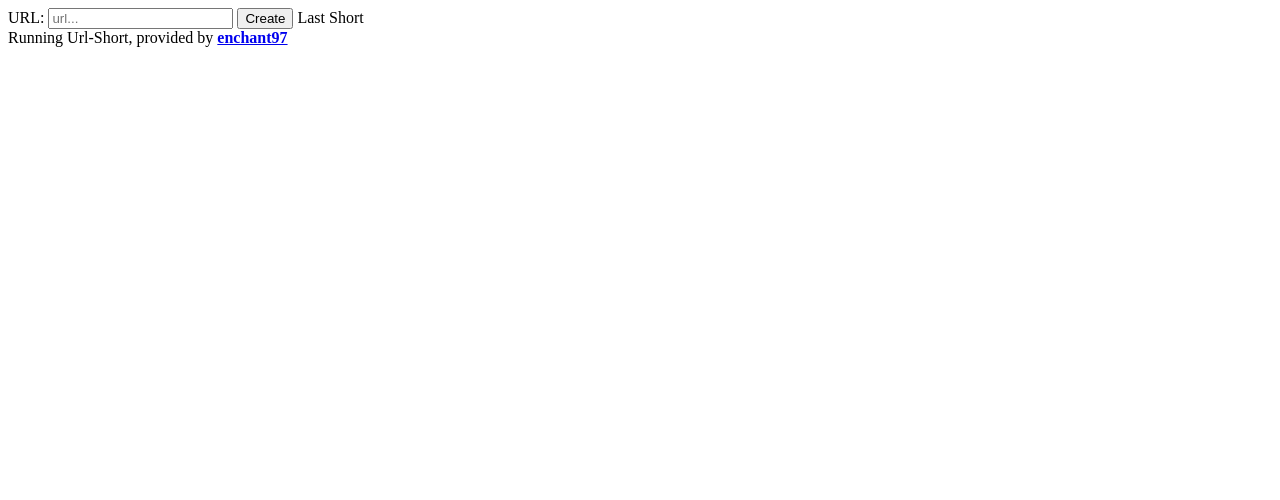
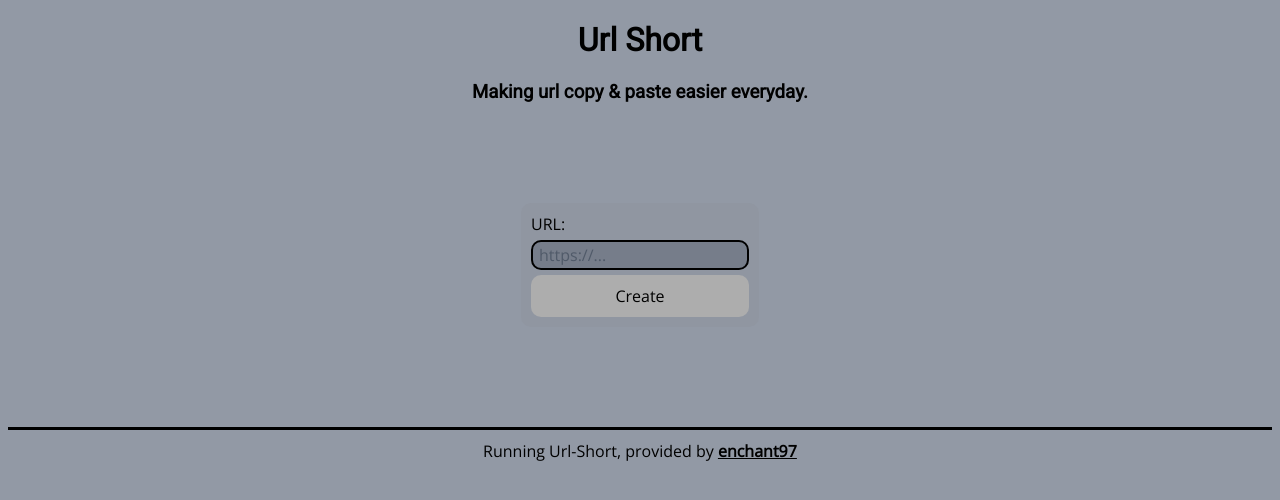
Before and after one commit to enchant97/url-shortener, a Python web app: template url_short/templates/create.html in a window 1280 px wide. Shown: the top 500 px of the page. Run offline with Jinja, Linux system fonts and the light colour scheme; the template is opened without the code that fills it, so the values that code supplies are empty.

Commit message:
add styles

```diff
--- /dev/null
+++ b/url_short/static/style.css
@@ -0,0 +1,81 @@
+:root {
+    --font-dark: black;
+    --font-placeholder: #505a69;
+    --bg-bnt: #adadad;
+    --bg-body: #9299a5;
+    --bg-body2: #9096a1;
+    --bg-body3: #767d8a;
+    --border-radius: 10px;
+    --font-family-title: 'Roboto', sans-serif;
+    --font-family-main: 'Open Sans', sans-serif;
+}
+
+label,
+input,
+footer,
+a,
+button {
+    font-family: var(--font-family-main);
+    font-size: 1em;
+    color: var(--font-dark);
+}
+
+h1,
+h3 {
+    text-align: center;
+    font-family: var(--font-family-title);
+    color: var(--font-dark);
+}
+
+body {
+    background-color: var(--bg-body);
+}
+
+form {
+    margin: auto;
+    margin-top: 100px;
+    padding: 10px;
+    display: flex;
+    flex-direction: column;
+    background-color: var(--bg-body2);
+    width: max-content;
+    border-radius: var(--border-radius);
+    gap: 5px;
+}
+
+input {
+    padding: 2px 6px;
+    background-color: var(--bg-body3);
+    color: var(--font-light);
+    border: 2px solid black;
+    border-radius: var(--border-radius);
+}
+
+::placeholder {
+    color: var(--font-placeholder);
+    opacity: 1;
+}
+
+button {
+    border: none;
+    text-decoration: none;
+    color: var(--font-dark);
+    padding: 10px 20px;
+    background-color: var(--bg-bnt);
+    border-radius: var(--border-radius);
+}
+
+button:hover,
+.button:hover {
+    cursor: pointer;
+    transition-duration: 400ms;
+    background-color: black;
+    color: white;
+}
+
+footer {
+    text-align: center;
+    margin-top: 100px;
+    border-top-style: solid;
+    padding-top: 10px;
+}
--- a/url_short/templates/base.html
+++ b/url_short/templates/base.html
@@ -5,9 +5,18 @@
     <meta charset="UTF-8">
     <title>{% block title %}{% endblock %} - Url-Short</title>
     <meta name="viewport" content="width=device-width, initial-scale=1.0">
+    <link rel="stylesheet" href="{{ url_for('static', filename='style.css') }}">
+    <link rel="preconnect" href="https://fonts.gstatic.com">
+    <link href="https://fonts.googleapis.com/css2?family=Open+Sans&family=Roboto&family=Roboto+Mono&display=swap"
+        rel="stylesheet">
+    <link rel="stylesheet" href="{{ url_for('static', filename='style.css') }}">
 </head>
 
 <body>
+    <head>
+        <h1>Url Short</h1>
+        <h3>Making url copy & paste easier everyday.</h3>
+    </head>
     <main class="container">
         {% block main %}
         {% endblock %}
--- a/url_short/templates/create.html
+++ b/url_short/templates/create.html
@@ -3,14 +3,12 @@
 {% block main %}
 <form action="" method="post">
     <label for="url">URL:</label>
-    <input type="text" name="url" id="url" required placeholder="url...">
+    <input type="text" name="url" id="url" required placeholder="https://...">
     <button type="submit">Create</button>
-    <label for="last-short">Last Short</label>
-    <label id="last-short">
-        {% if short_url %}
-        {{ short_url }}
-        {% endif %}
-    </label>
+    {% if short_url %}
+    <label for="last-short">Last Short:</label>
+    <input type="text" id="last-short" readonly value="{{ short_url }}">
+    {% endif %}
 </form>
 
 {% endblock %}
```
